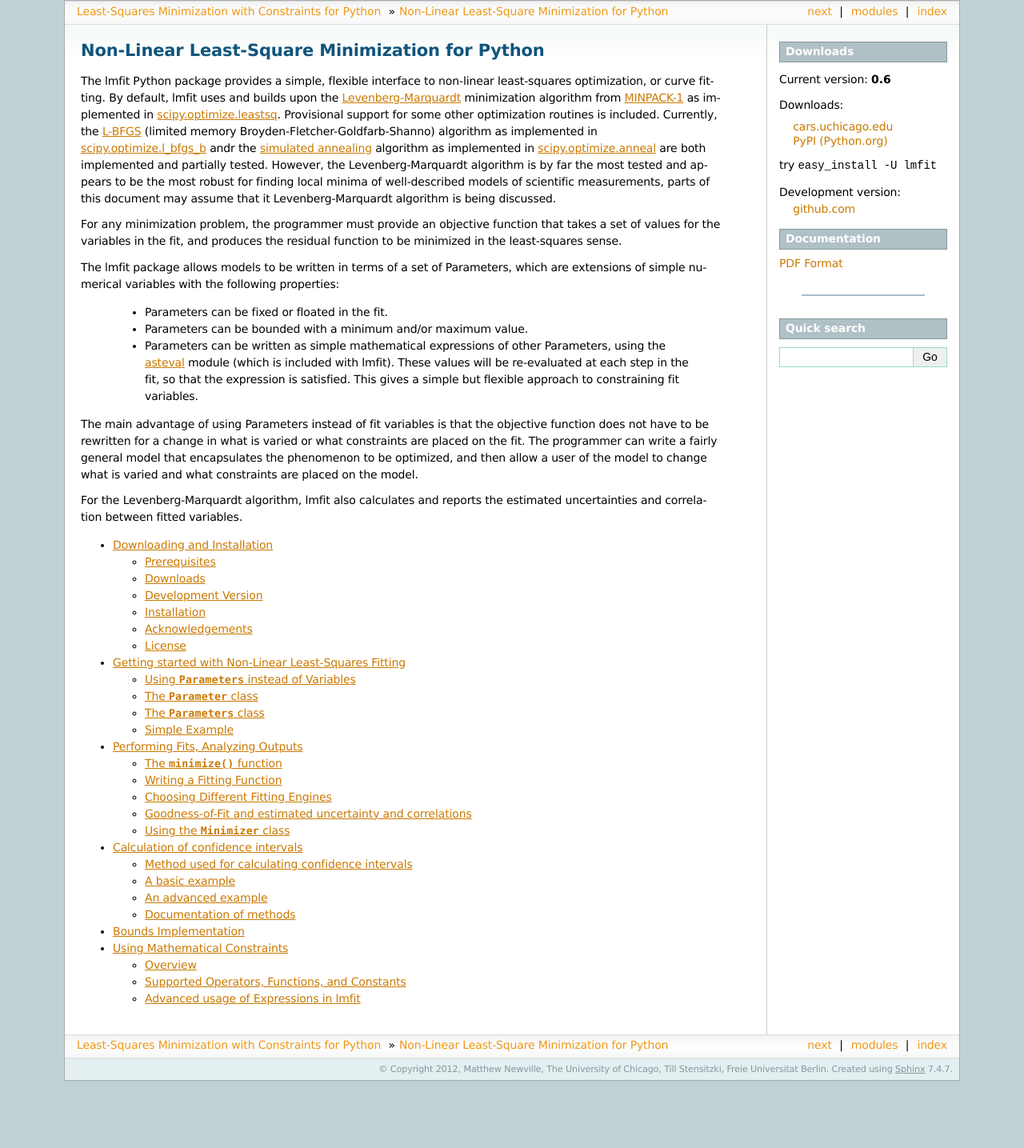
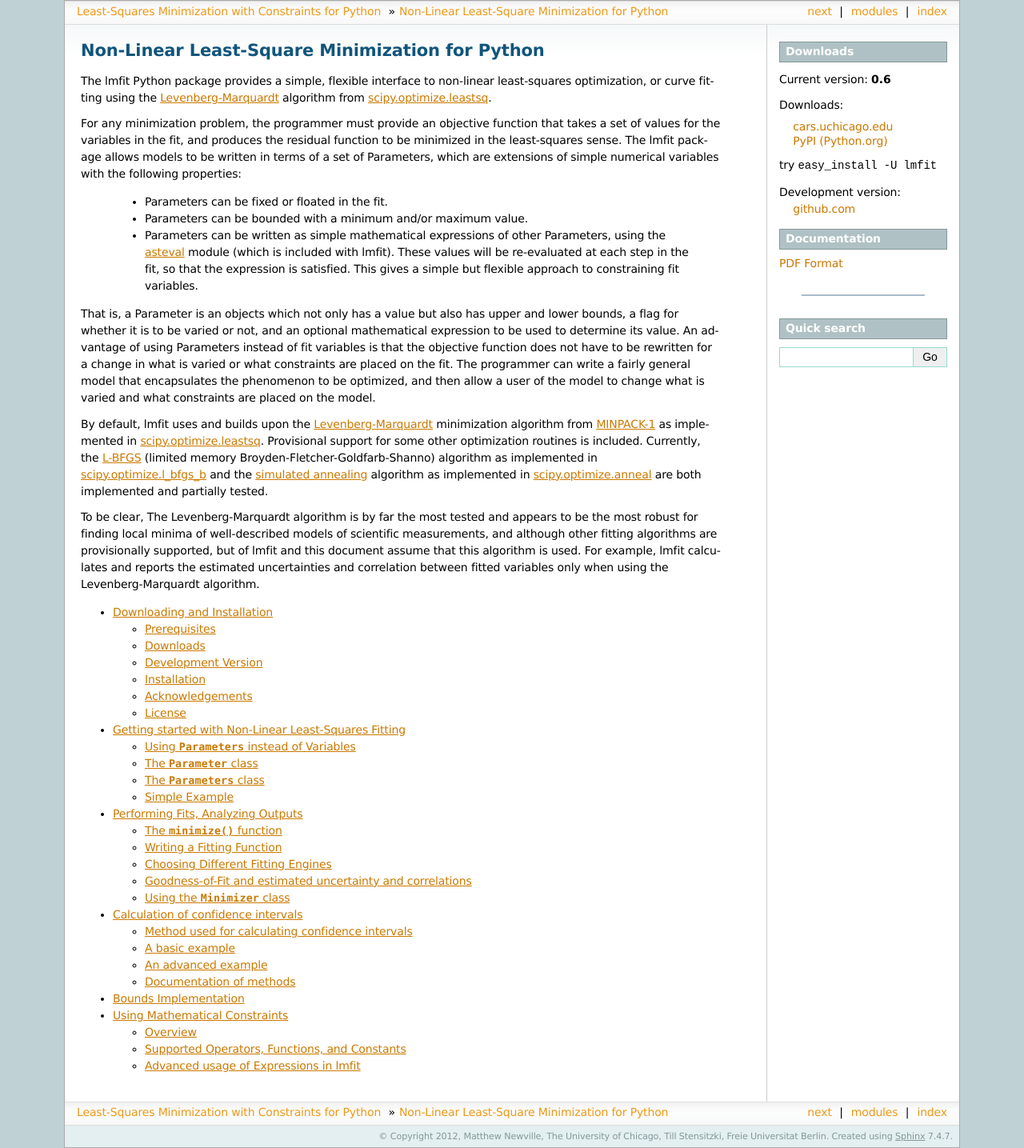
Before and after one commit to lmfit/lmfit-py, a Sphinx documentation site: the page built from doc/index.rst, in a window 1280 px wide. Shown: the whole page at 80% size. Built offline with Sphinx 7.4.7, drawn with Linux system fonts in a browser that asks for light colours; formulas are drawn with MathJax 3; the version number is read from the project's files by our own code; before the commit the page ends 1351 px from its top, so only the background shows below that.

Commit message:
update doc

```diff
--- a/doc/index.rst
+++ b/doc/index.rst
@@ -14,26 +14,15 @@ Non-Linear Least-Square Minimization for Python
 .. _MINPACK-1: http://en.wikipedia.org/wiki/MINPACK
 .. _asteval: http://newville.github.com/asteval/
 
-The lmfit Python package provides a simple, flexible interface to
-non-linear least-squares optimization, or curve fitting.  By default, lmfit
-uses and builds upon the `Levenberg-Marquardt`_ minimization algorithm from
-`MINPACK-1`_ as implemented in `scipy.optimize.leastsq`_.  Provisional
-support for some other optimization routines is included.  Currently, the
-`L-BFGS`_ (limited memory Broyden-Fletcher-Goldfarb-Shanno) algorithm as
-implemented in `scipy.optimize.l_bfgs_b`_ andr the `simulated annealing`_
-algorithm as implemented in `scipy.optimize.anneal`_ are both implemented
-and partially tested.  However, the Levenberg-Marquardt algorithm is by far
-the most tested and appears to be the most robust for finding local minima
-of well-described models of scientific measurements, parts of this document
-may assume that it Levenberg-Marquardt algorithm is being discussed.
+The lmfit Python package provides a simple, flexible interface to non-linear
+least-squares optimization, or curve fitting using the `Levenberg-Marquardt`_
+algorithm from `scipy.optimize.leastsq`_.
 
-For any minimization problem, the programmer must provide an objective
-function that takes a set of values for the variables in the fit, and
-produces the residual function to be minimized in the least-squares sense.
-
-The lmfit package allows models to be written in terms of a set of
-Parameters, which are extensions of simple numerical variables with the
-following properties:
+For any minimization problem, the programmer must provide an objective function
+that takes a set of values for the variables in the fit, and produces the
+residual function to be minimized in the least-squares sense.  The lmfit package
+allows models to be written in terms of a set of Parameters, which are
+extensions of simple numerical variables with the following properties:
 
  * Parameters can be fixed or floated in the fit.
  * Parameters can be bounded with a minimum and/or maximum value.
@@ -43,15 +32,30 @@ following properties:
    so that the expression is satisfied.  This gives a simple but flexible
    approach to constraining fit variables.
 
-The main advantage of using Parameters instead of fit variables is that the
-objective function does not have to be rewritten for a change in what is
-varied or what constraints are placed on the fit.  The programmer can write
-a fairly general model that encapsulates the phenomenon to be optimized,
-and then allow a user of the model to change what is varied and what
-constraints are placed on the model.
+That is, a Parameter is an objects which not only has a value but also has upper
+and lower bounds, a flag for whether it is to be varied or not, and an optional
+mathematical expression to be used to determine its value.  An advantage of
+using Parameters instead of fit variables is that the objective function does
+not have to be rewritten for a change in what is varied or what constraints are
+placed on the fit.  The programmer can write a fairly general model that
+encapsulates the phenomenon to be optimized, and then allow a user of the model
+to change what is varied and what constraints are placed on the model.
 
-For the Levenberg-Marquardt algorithm, lmfit also calculates and reports the
-estimated uncertainties and correlation between fitted variables.
+By default, lmfit uses and builds upon the `Levenberg-Marquardt`_ minimization
+algorithm from `MINPACK-1`_ as implemented in `scipy.optimize.leastsq`_.
+Provisional support for some other optimization routines is included.
+Currently, the `L-BFGS`_ (limited memory Broyden-Fletcher-Goldfarb-Shanno)
+algorithm as implemented in `scipy.optimize.l_bfgs_b`_ and the `simulated
+annealing`_ algorithm as implemented in `scipy.optimize.anneal`_ are both
+implemented and partially tested.
+
+To be clear, The Levenberg-Marquardt algorithm is by far the most tested and
+appears to be the most robust for finding local minima of well-described models
+of scientific measurements, and although other fitting algorithms are
+provisionally supported, but of lmfit and this document assume that this
+algorithm is used.  For example, lmfit calculates and reports the estimated
+uncertainties and correlation between fitted variables only when using the
+Levenberg-Marquardt algorithm.
 
 .. toctree::
    :maxdepth: 2
```
